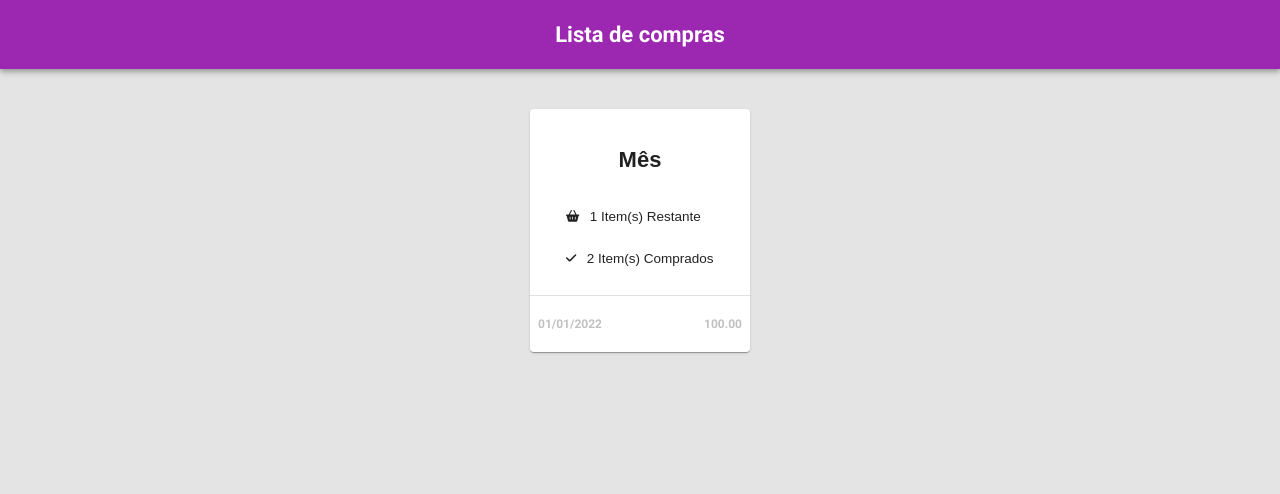
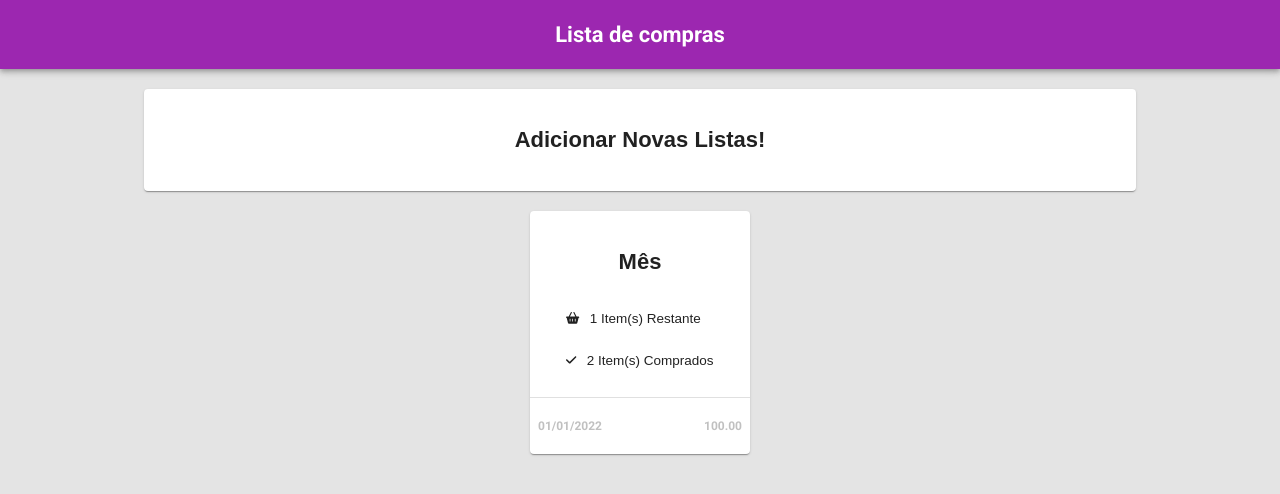
Before and after one commit to realcaldeira/listaDeCompras-redux-saga, a React (Create React App) app: page / in a window 1280 px wide. Shown: the top 494 px of the page. Built offline with nearby package versions, Linux system fonts and the light colour scheme.

Commit message:
Refatorando Home Page

```diff
--- /dev/null
+++ b/src/components/CustomCard/CustomCard.js
@@ -0,0 +1,31 @@
+import React from "react";
+
+import Card from '@material-ui/core/Card';
+import CardActionArea from '@material-ui/core/CardActionArea';
+import CardContent from '@material-ui/core/CardContent';
+import CardActions from '@material-ui/core/CardActions';
+import { Divider } from "@material-ui/core";
+
+import './styles.css';
+
+export default function CustomCard(props){
+  return(
+    <div className={props.containerClass}>
+        <Card className='card'>
+          <CardActionArea className='card-action-area'>
+            <CardContent className='card-content'>
+              {props.children}
+            </CardContent>
+          </CardActionArea>
+          { props.footer && (
+            <>
+              <Divider />
+              <CardActions className="card-footer">
+                { props.footer }
+              </CardActions>
+            </>
+          )}
+        </Card>
+      </div>
+  )
+}
--- /dev/null
+++ b/src/components/CustomCard/styles.css
@@ -0,0 +1,20 @@
+.card{
+  width: 100%;
+  display: flex;
+  flex-direction: column;
+}
+
+.card-action-area {
+  flex: 1;
+
+}
+
+.card-content {
+  display: flex;
+  justify-content: center;
+}
+
+.card-footer {
+  height: 40px;
+
+}
--- a/src/home/index.js
+++ b/src/home/index.js
@@ -1,19 +1,45 @@
 import React from 'react';
 
-import Card from '@material-ui/core/Card';
-import CardActionArea from '@material-ui/core/CardActionArea';
-import CardContent from '@material-ui/core/CardContent';
-import CardActions from '@material-ui/core/CardActions';
-import Divider from '@material-ui/core/Divider';
 import { FontAwesomeIcon } from '@fortawesome/react-fontawesome';
 import { faShoppingBasket, faCheck } from '@fortawesome/free-solid-svg-icons';
 
-
 import './styles.css'
+import CustomCard from '../components/CustomCard/CustomCard';
 
 export default function Home(){
   return(
     <div className='page-container'>
+
+      <CustomCard containerClass="new-list-container">
+        <div>
+          <p className='title'> Adicionar Novas Listas!</p>
+        </div>
+      </CustomCard>
+
+      <CustomCard
+        containerClass="list-container"
+        footer={
+        <div className='list-footer'>
+          <p>01/01/2022</p>
+          <p>100.00</p>
+        </div>}
+      >
+         <div>
+            <p className="title">Mês</p>
+            <div className='list-card-body'>
+              <div className='list-card-item'>
+                <FontAwesomeIcon icon={faShoppingBasket} size="sm" />
+                <p>1 Item(s) Restante</p>
+              </div>
+              <div className='list-card-item'>
+              <FontAwesomeIcon icon={faCheck} size="sm" />
+                <p>2 Item(s) Comprados</p>
+              </div>
+            </div>
+          </div>
+      </CustomCard>
+
+      {/*
 
       <div className='list-container'>
         <Card className='card'>
@@ -40,7 +66,7 @@ export default function Home(){
             <p>100.00</p>
           </CardActions>
         </Card>
-      </div>
+      </div> */}
     </div>
   )
 }
--- a/src/home/styles.css
+++ b/src/home/styles.css
@@ -30,24 +30,8 @@
   margin-right: 10px;
 }
 
-.card{
+.list-footer{
   width: 100%;
-  display: flex;
-  flex-direction: column;
-}
-
-.card-action-area {
-  flex: 1;
-
-}
-
-.card-content {
-  display: flex;
-  justify-content: center;
-}
-
-.card-footer {
-  height: 40px;
   display: flex;
   justify-content: space-between;
   align-items: center;
```
